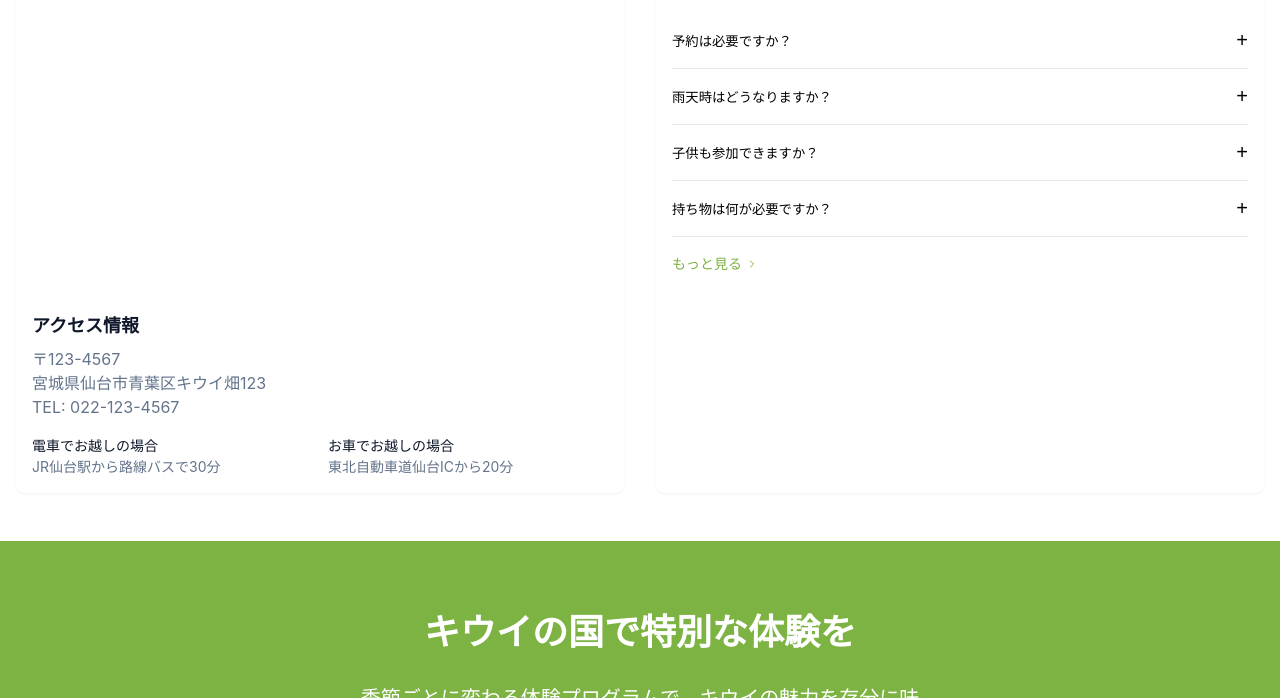
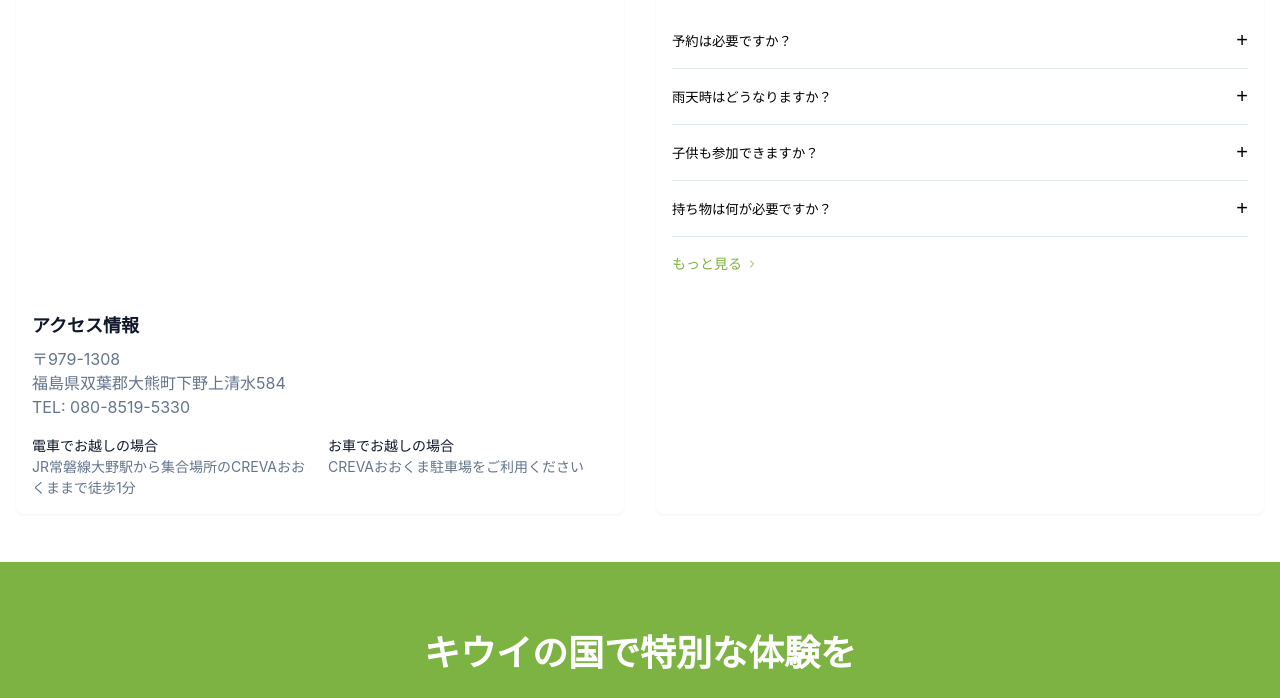
Before and after one commit to kotarotashiro/ReFruits_sample, a plain HTML site: page index.html in a window 1280 px wide. Shown: the part 4573-5271 px from the top of the page. Drawn offline with Linux system fonts and the light colour scheme; a web font is replaced by a local one.

Commit message:
Update index.html

```diff
--- a/index.html
+++ b/index.html
@@ -582,7 +582,7 @@
                   </div>
                   <div class="team-member-info">
                     <div class="team-member-name">阿部 翔太郎</div>
-                    <div class="team-member-role">広報担当</div>
+                    <div class="team-member-role">取締役</div>
                   </div>
                 </div>
                 <div class="team-member">
@@ -672,18 +672,18 @@
               <div class="access-info">
                 <h3 class="access-title">アクセス情報</h3>
                 <address class="access-address">
-                  〒123-4567<br>
-                  宮城県仙台市青葉区キウイ畑123<br>
-                  TEL: 022-123-4567
+                  〒979-1308<br>
+                  福島県双葉郡大熊町下野上清水584<br>
+                  TEL: 080-8519-5330
                 </address>
                 <div class="access-details">
                   <div class="access-detail">
                     <div class="access-detail-title">電車でお越しの場合</div>
-                    <p class="access-detail-text">JR仙台駅から路線バスで30分</p>
+                    <p class="access-detail-text">JR常磐線大野駅から集合場所のCREVAおおくままで徒歩1分</p>
                   </div>
                   <div class="access-detail">
                     <div class="access-detail-title">お車でお越しの場合</div>
-                    <p class="access-detail-text">東北自動車道仙台ICから20分</p>
+                    <p class="access-detail-text">CREVAおおくま駐車場をご利用ください</p>
                   </div>
                 </div>
               </div>
```
